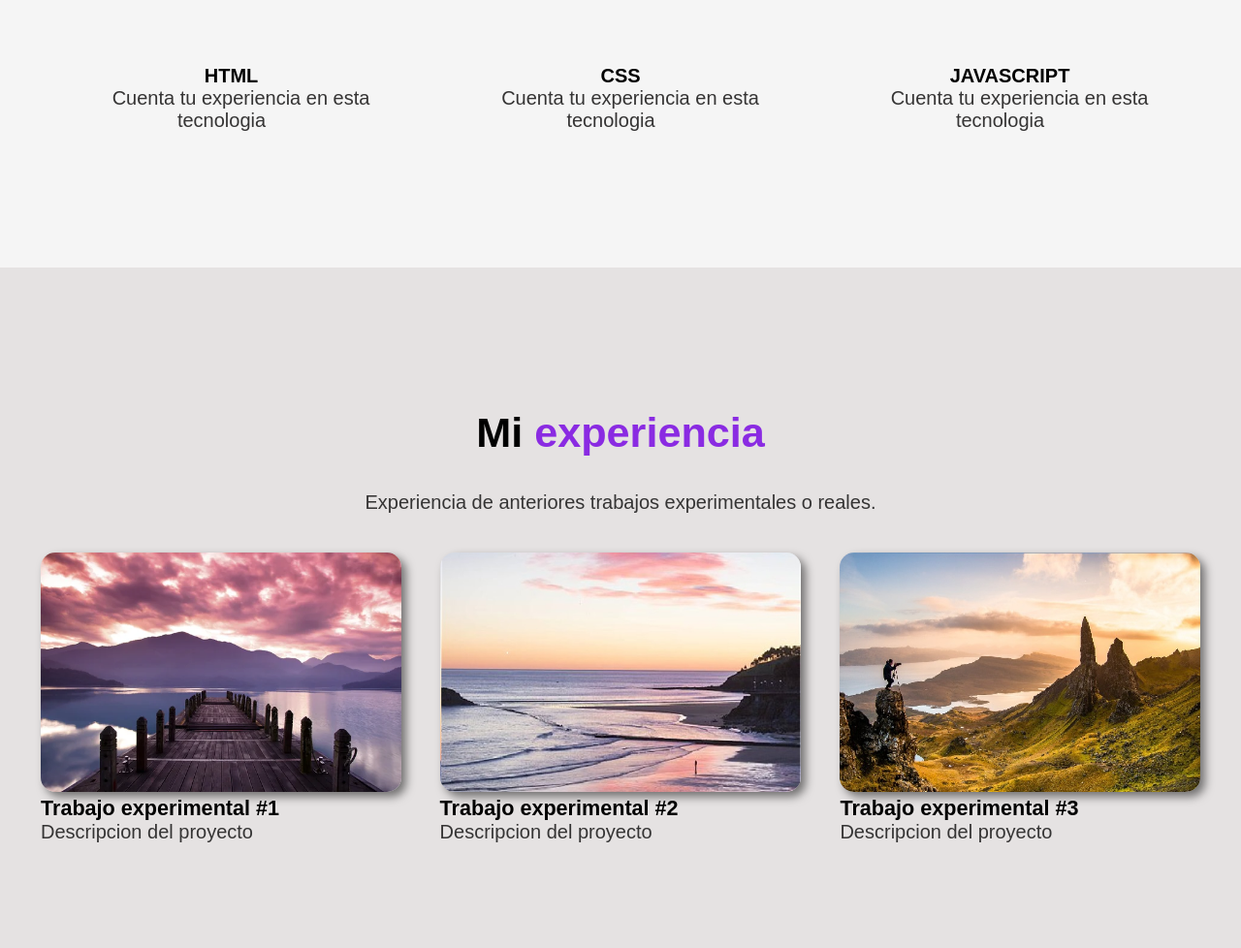
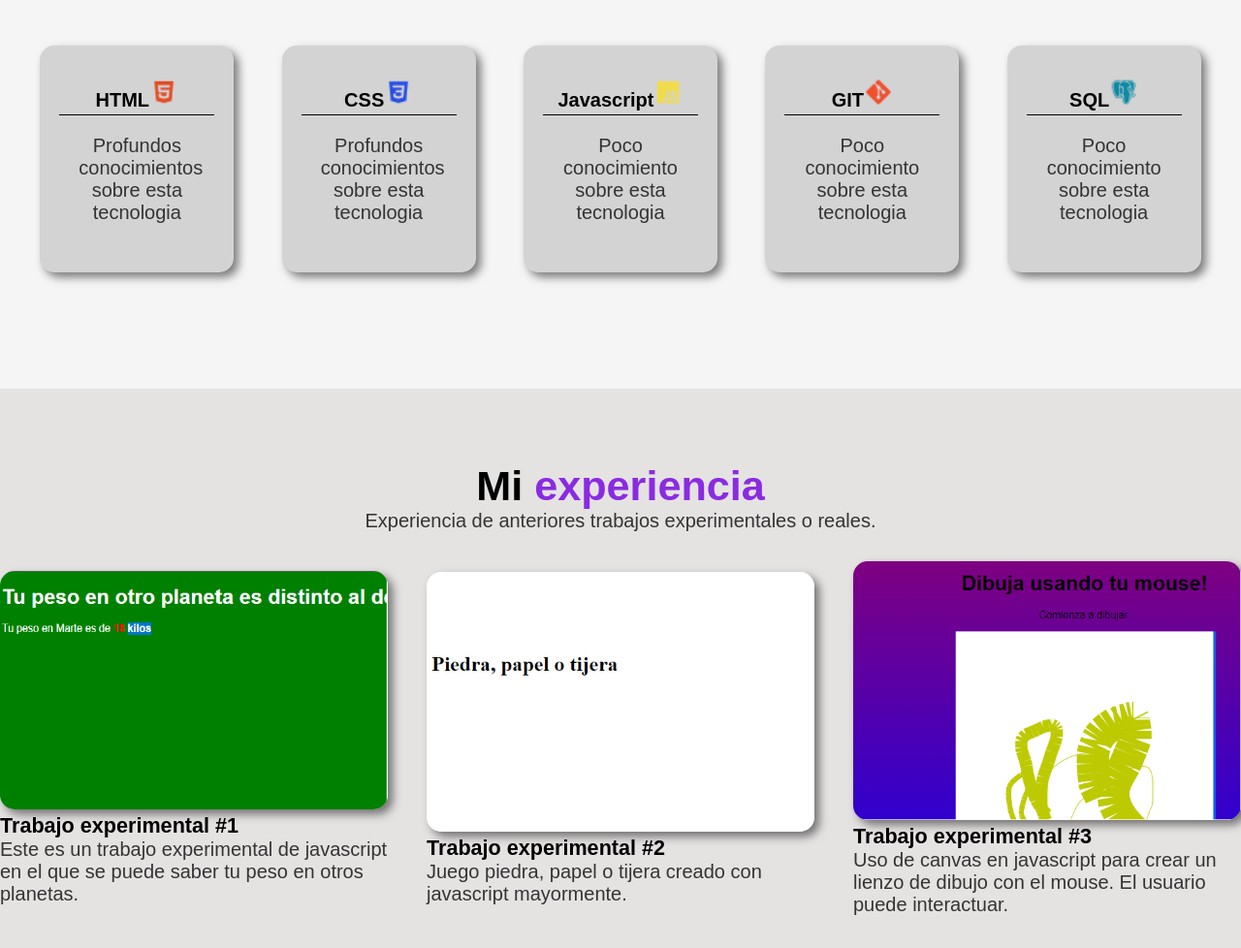
Before and after one commit to hEcTi123/miPortfolio, a plain HTML site: page portfolioinaki1/index.html in a window 1280 px wide. Shown: the part 931-1909 px from the top of the page at 97% size. Drawn offline with Linux system fonts and the light colour scheme.

Commit message:
portfolio mejorado 1.0

```diff
--- a/portfolioinaki1/estilo.css
+++ b/portfolioinaki1/estilo.css
@@ -94,6 +94,19 @@ header a:hover {
 
 /*HABILIDADES*/
 
+.cajalenguajes {
+  background-color: lightgray;
+  padding: 30px 20px;
+  margin: 20px;
+  border-radius: 15px;
+  box-shadow: 5px 5px 10px rgba(0, 0, 0, 0.5);
+}
+
+.cajalenguajes:hover {
+  background-color: rgb(192, 191, 191);
+  box-shadow: 10px 10px 20px rgba(0, 0, 0, 0.5);
+}
+
 #habilidades {
   background-color: rgb(245, 245, 245);
 }
@@ -114,27 +127,28 @@ header a:hover {
   text-align: center;
 }
 
-.descrip {
+.descripcion-habilidades {
   color: rgb(53, 52, 52);
+  margin-top: 0px;
+  margin-bottom: 30px;
+}
+
+.cosita {
+  font-weight: bold;
+  margin: 3px;
 }
 
 .cosa {
+  margin: 0;
+  padding-top: 20px;
   color: rgb(53, 52, 52);
+  border-top: 1px solid black;
 }
 
-.descripcion-habilidades {
-  color: rgb(53, 52, 52);
-  margin-top: 0px;
-  margin-bottom: 50px;
-}
-
-p .habilidad {
-  font-weight: bold;
-}
-
-.cosita {
-  text-align: center;
-  padding-bottom: 20px;
+.ayuda {
+  margin: 0;
+  padding: 0;
+  width: 30px;
 }
 
 /*EXPERIENCIA*/
@@ -150,10 +164,23 @@ p .habilidad {
 
 #experiencia .introexp {
   text-align: center;
+  padding-top: 0;
+  margin-top: 0;
+}
+
+.introexp h2 {
+  margin-bottom: 0;
+}
+
+.descrip {
+  color: rgb(53, 52, 52);
+  padding-top: 0;
+  margin-top: 0;
+  margin-bottom: 25;
 }
 
 #experiencia .container {
-  padding: 100px 12px;
+  padding: 30px 10px;
 }
 
 .imagencita {
@@ -234,7 +261,26 @@ p .habilidad {
     flex-direction: row;
     text-align: center;
   }
+  /*.trabajo {
+    margin: 20px;
+    width: 400px;
+    height: 600px;
+  }*/
+
   .trabajo {
-    margin: 20px;
+    max-width: 400px;
+    max-height: 400px;
+    margin: 10px 20px;
+  }
+
+  .imagencita {
+    padding: 0;
+    margin: 0;
+    max-width: 400px;
+    max-height: 300px;
+  }
+
+  .cajalenguajes {
+    max-width: 200px;
   }
 }
--- a/portfolioinaki1/index.html
+++ b/portfolioinaki1/index.html
@@ -10,7 +10,9 @@
   <body>
     <header>
       <div class="container">
+        <a href="#hero">
           <p class="logo">Mi Portfolio</p>
+        </a>
         <nav>
           <a href="#habilidades">Mis habilidades</a>
           <a href="#experiencia">Mi experiencia</a>
@@ -42,21 +44,43 @@
           </p>
         </div>
         <div class="lenguajes">
+          <div class="cajalenguajes">
             <p class="cosita">
-            <span class="habilidad">HTML</span><br /><span class="cosa"
-              >Cuenta tu experiencia en esta tecnologia
-            </span>
+              HTML<img class="ayuda" src="imagenes/html5-logo-24.png" />
             </p>
+            <p class="cosa">Profundos conocimientos sobre esta tecnologia</p>
+          </div>
+
+          <div class="cajalenguajes">
             <p class="cosita">
-            <span class="habilidad">CSS</span><br /><span class="cosa"
-              >Cuenta tu experiencia en esta tecnologia</span
-            >
+              CSS<img class="ayuda" src="imagenes/css3-logo.png" />
             </p>
+            <p class="cosa">Profundos conocimientos sobre esta tecnologia</p>
+          </div>
+
+          <div class="cajalenguajes">
             <p class="cosita">
-            <span class="habilidad">JAVASCRIPT</span><br /><span class="cosa"
-              >Cuenta tu experiencia en esta tecnologia</span
-            >
+              Javascript<img
+                class="ayuda"
+                src="imagenes/javascript-logo-24.png"
+              />
             </p>
+            <p class="cosa">Poco conocimiento sobre esta tecnologia</p>
+          </div>
+
+          <div class="cajalenguajes">
+            <p class="cosita">
+              GIT<img class="ayuda" src="imagenes/git-logo-24.png" />
+            </p>
+            <p class="cosa">Poco conocimiento sobre esta tecnologia</p>
+          </div>
+
+          <div class="cajalenguajes">
+            <p class="cosita">
+              SQL<img class="ayuda" src="imagenes/postgresql-logo-24.png" />
+            </p>
+            <p class="cosa">Poco conocimiento sobre esta tecnologia</p>
+          </div>
         </div>
       </div>
     </section>
@@ -71,21 +95,45 @@
         </div>
         <div class="trabajos">
           <div class="trabajo">
-            <img class="imagencita" src="imagenes/paisaje1.jpg" />
+            <img class="imagencita" src="imagenes/prueba.png" />
             <h4 class="textito">Trabajo experimental #1</h4>
-            <p class="descripcion">Descripcion del proyecto</p>
+            <p class="descripcion">
+              Este es un trabajo experimental de javascript en el que se puede
+              saber tu peso en otros planetas.
+            </p>
           </div>
 
           <div class="trabajo">
-            <img class="imagencita" src="imagenes/paisaje22.jpg" />
+            <img class="imagencita" src="imagenes/prueba2.png" />
             <h4 class="textito">Trabajo experimental #2</h4>
-            <p class="descripcion">Descripcion del proyecto</p>
+            <p class="descripcion">
+              Juego piedra, papel o tijera creado con javascript mayormente.
+            </p>
           </div>
 
           <div class="trabajo">
-            <img class="imagencita" src="imagenes/paisaje33.jpg" />
+            <img class="imagencita" src="imagenes/prueba3.png" />
             <h4 class="textito">Trabajo experimental #3</h4>
-            <p class="descripcion">Descripcion del proyecto</p>
+            <p class="descripcion">
+              Uso de canvas en javascript para crear un lienzo de dibujo con el
+              mouse. El usuario puede interactuar.
+            </p>
+          </div>
+        </div>
+        <div class="trabajos">
+          <div class="trabajo">
+            <img class="imagencita" src="imagenes/prueba4.png" />
+            <h4 class="textito">Trabajo experimental #4</h4>
+            <p class="descripcion">
+              Uso de canvas en javascript para crear otro tipo de dibujo. El
+              usuario puede interactuar.
+            </p>
+          </div>
+
+          <div class="trabajo">
+            <img class="imagencita" src="imagenes/prueba5.png" />
+            <h4 class="textito">Trabajo experimental #5</h4>
+            <p class="descripcion">Pagina web responsive.</p>
           </div>
         </div>
       </div>
@@ -94,7 +142,7 @@
     <section id="final">
       <h2>Si necesita más informacion:</h2>
       <h3 class="mail">landaburu.inaki@gmail.com</h3>
-      <a href="https://www.instagram.com"
+      <a href="https://www.instagram.com/inakilandaburu___/"
         ><img class="ig" src="imagenes/logoig2.png" alt="instagram"
       /></a>
     </section>
```
Also changed, not shown: indexP.html (deleted), portfolioinaki1/imagenes/css3-logo.png (added), portfolioinaki1/imagenes/git-logo-24.png (added), portfolioinaki1/imagenes/html5-logo-24.png (added), portfolioinaki1/imagenes/javascript-logo-24.png (added), portfolioinaki1/imagenes/postgresql-logo-24.png (added), portfolioinaki1/imagenes/prueba.png (added), portfolioinaki1/imagenes/prueba2.png (added), portfolioinaki1/imagenes/prueba3.png (added), portfolioinaki1/imagenes/prueba4.png (added), portfolioinaki1/imagenes/prueba5.png (added). Lines whose indentation alone changed are shown as unchanged.
